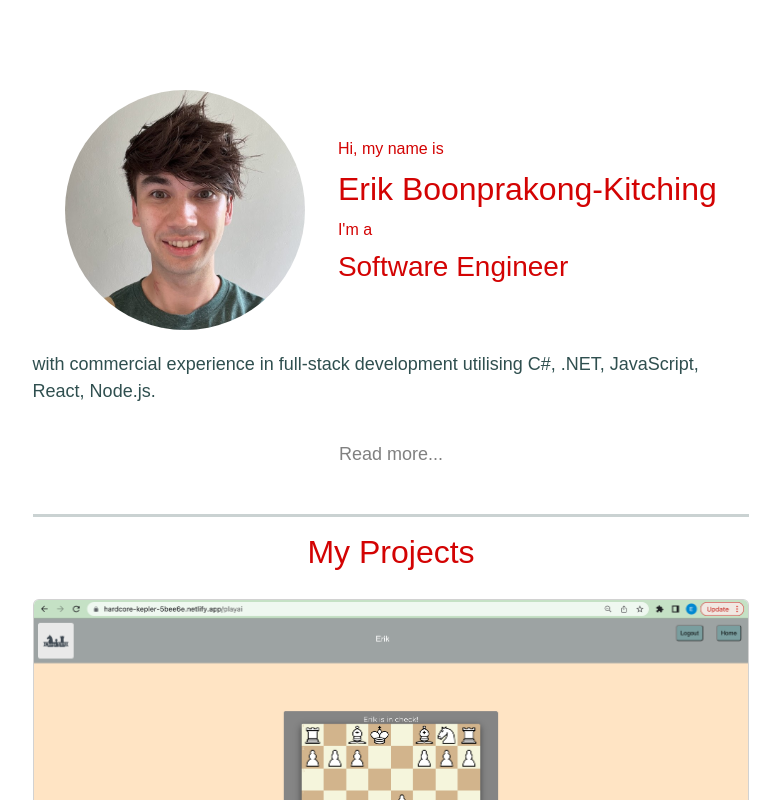
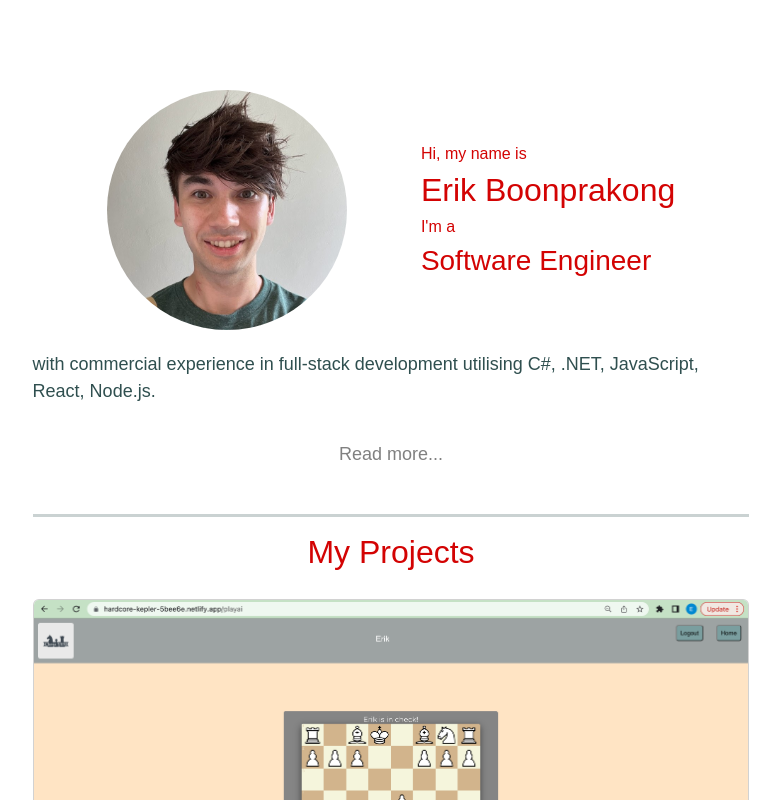
Before and after one commit to ErikBoonprakong/Portfolio, a React (Create React App) app in the folder my-portfolio/: page /entry in a window 1280 px wide. Shown: the top 800 px of the page, without its empty margins (249-1029 px from the left). Built offline with nearby package versions, Linux system fonts and the light colour scheme.

Commit message:
updated entry page name

```diff
--- a/my-portfolio/src/Components/Entry.js
+++ b/my-portfolio/src/Components/Entry.js
@@ -33,7 +33,7 @@ class Entry extends React.Component {
             </div>
             <div className="profile-intro">
               <h6 className="intro-header">Hi, my name is</h6>
-              <h2 className="intro-header">Erik Boonprakong-Kitching</h2>
+              <h2 className="intro-header">Erik Boonprakong</h2>
               <h6 className="intro-header">I'm a</h6>
               <h3 className="intro-header">Software Engineer</h3>
             </div>
```
